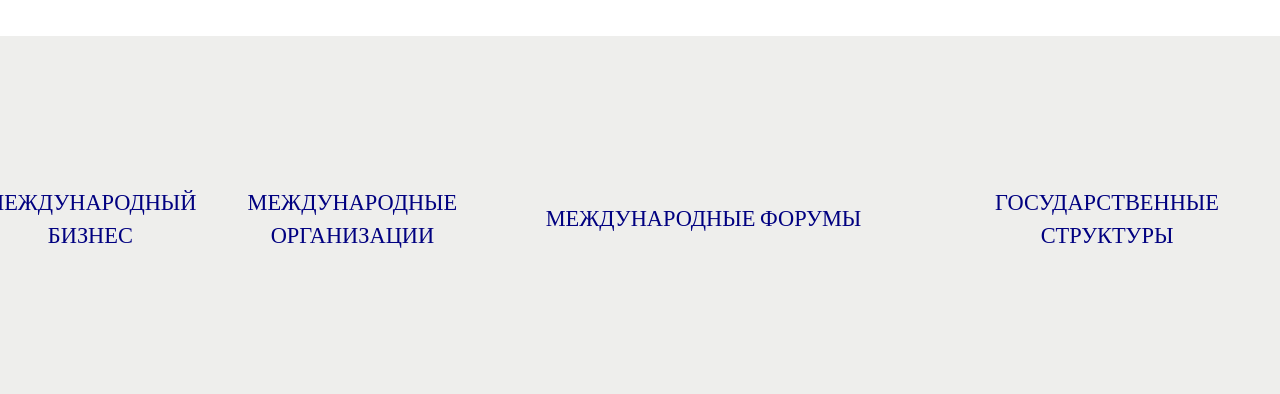
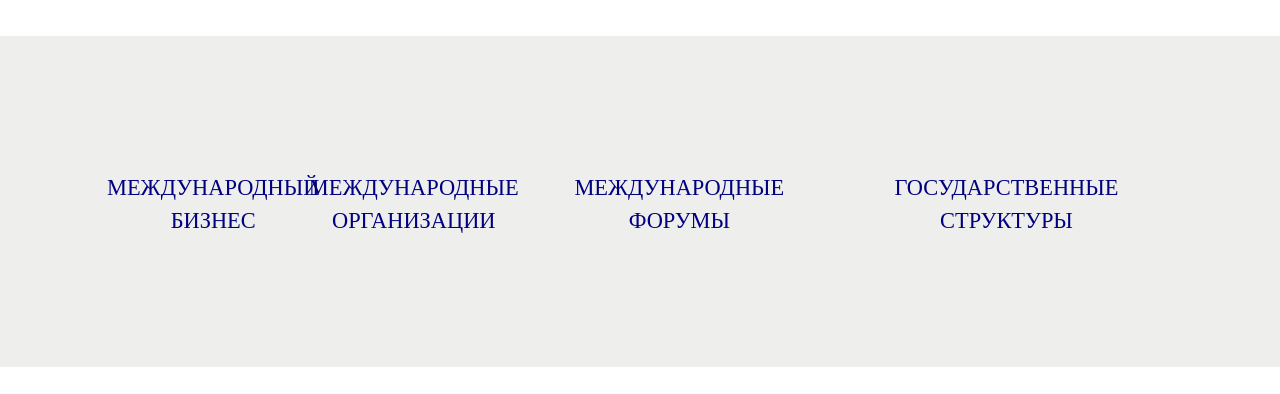
Before and after one commit to CoffeeLoverr/My-first-website, a plain HTML site: page index.html in a window 1280 px wide. Shown: the part 1658-2052 px from the top of the page. Drawn offline with nearby package versions, Linux system fonts and the light colour scheme.

Commit message:
Update mystyle.css

```diff
--- a/mystyle.css
+++ b/mystyle.css
@@ -145,7 +145,7 @@ li {
 
     font-family: oswald;
     text-transform: uppercase;
-    font-size: 1.3em;
+    font-size: 0.7em;
     margin-bottom: 20px;
     padding-right: 20px;
     padding-left: 20px;
```
